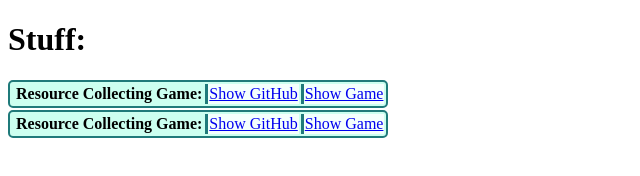
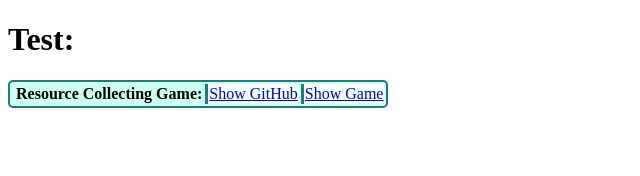
Before and after one commit to ForgedForgery/forgedforgery.github.io, a plain HTML site: page index.html in a window 1280 px wide. Shown: the whole page, without its empty margins (0-640 px from the left). Drawn offline with Linux system fonts and the light colour scheme.

Commit message:
Update index.html

```diff
--- a/index.html
+++ b/index.html
@@ -19,7 +19,7 @@
 </head>
 
 <body>
-    <h1>Stuff:</h1>
+    <h1>Test:</h1>
     <table>
         <tr>
             <th>Resource Collecting Game:</th>
@@ -31,6 +31,7 @@
             </td>
         </tr>
     </table>
+<!---
     <table>
         <tr>
             <th>Resource Collecting Game:</th>
@@ -40,6 +41,7 @@
             <td>
                 <a href="https://forgedforgery.github.io/LEB-Project-Simple-Browser-Game-with-JavaScript/">Show Game</a>
             </td>
+--->
         </tr>
     </table>
 </body>
```
